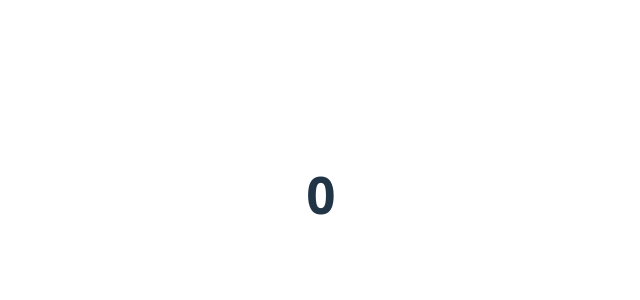
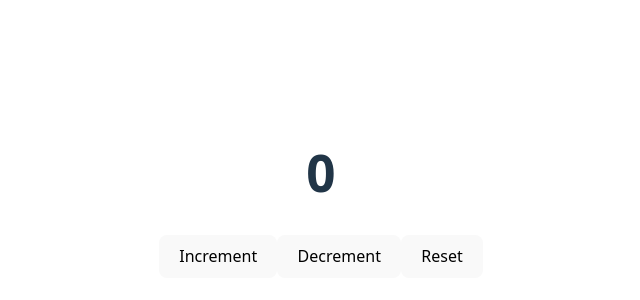
Before and after one commit to abdulApp/reactjs-course, a React (Vite) app in the folder reactjs-course-part-1--TLB-001/: page / in a window 1280 px wide. Shown: the part 206-506 px from the top of the page, without its empty margins (319-959 px from the left). Built offline with nearby package versions, Linux system fonts and the light colour scheme.

Commit message:
useReducer

```diff
--- a/reactjs-course-part-1--TLB-001/src/UseReducer/UseReducer.jsx
+++ b/reactjs-course-part-1--TLB-001/src/UseReducer/UseReducer.jsx
@@ -28,6 +28,9 @@
   const [state, dispatch] = useReducer(reducer, initialState);
   return <div>
     <h1>{state.count}</h1>
+    <button onClick={() => dispatch({type: 'increment'})}>Increment</button>
+    <button onClick={() => dispatch({type: 'decrement'})}>Decrement</button>
+    <button onClick={() => dispatch({type: 'reset'})}>Reset</button>
   </div>;
 };
 
```
